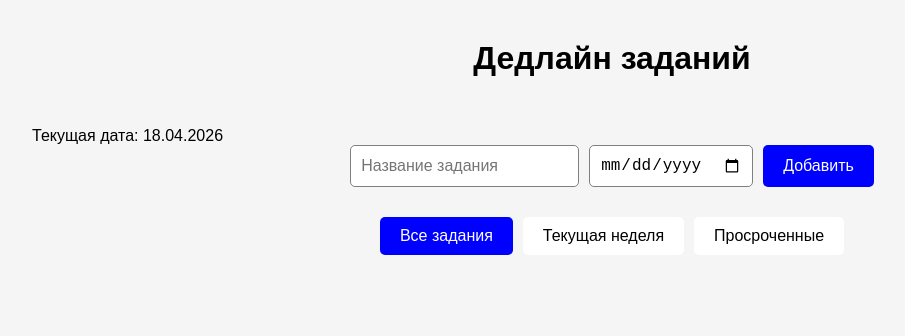
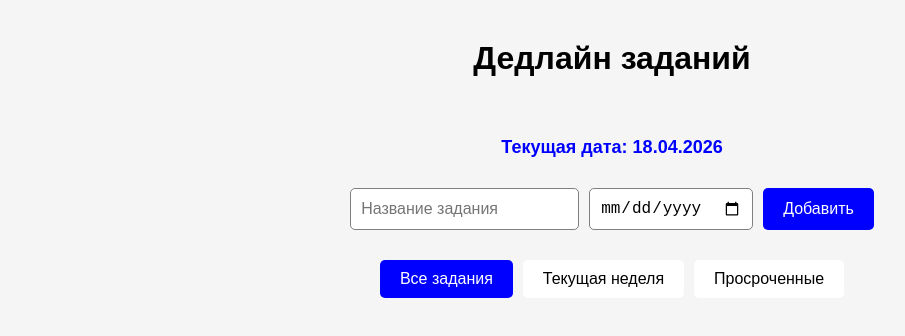
Before and after one commit to monri-byte/Calendar, a React (Create React App) app: page / in a window 1280 px wide. Shown: the top 336 px of the page, without its empty margins (28-933 px from the left). Built offline with nearby package versions, Linux system fonts and the light colour scheme.

Commit message:
com8 date2

```diff
--- /dev/null
+++ b/src/components/CurrentDate.css
@@ -0,0 +1,8 @@
+.current-date {
+  text-align: center;
+  padding: 10px;
+  margin-bottom: 20px;
+  font-size: 18px;
+  font-weight: bold;
+  color: blue;
+}
--- a/src/components/CurrentDate.js
+++ b/src/components/CurrentDate.js
@@ -1,4 +1,5 @@
 import React from 'react';
+import './CurrentDate.css';
 
 const CurrentDate = () => {
   const getCurrentDate = () => {
@@ -14,7 +15,7 @@
   };
 
   return (
-    <div>Текущая дата: {getCurrentDate()}</div>
+    <div className="current-date">Текущая дата: {getCurrentDate()}</div>
   );
 };
 
--- a/src/components/Overdue.css
+++ b/src/components/Overdue.css
@@ -27,7 +27,7 @@
 }
 
 .overdue-deadline {
-  color: gray;
+  color: black;
   font-size: 14px;
 }
 
```
